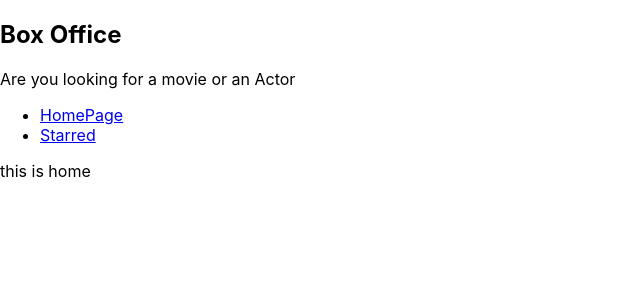
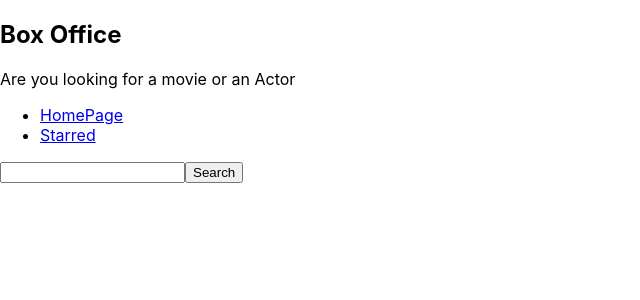
Before and after one commit to Tarun087/Box-office, a React (Create React App) app in the folder box-office/: page / in a window 1280 px wide. Shown: the top 300 px of the page, without its empty margins (0-640 px from the left). Built offline with nearby package versions, Linux system fonts and the light colour scheme.

Commit message:
added search button and enter key and also fetch results from api

```diff
--- a/box-office/src/Pages/Home.jsx
+++ b/box-office/src/Pages/Home.jsx
@@ -1,8 +1,41 @@
-import React from 'react';
+/* eslint-disable no-unused-vars */
+import React, { useState } from 'react';
 import MainPageLayout from '../components/MainPageLayout';
 
 function Home() {
-  return <MainPageLayout>this is home</MainPageLayout>;
+  const [input, setInput] = useState('');
+  const onSearch = () => {
+    // https://api.tvmaze.com/search/shows?q=girls
+    fetch(`https://api.tvmaze.com/search/shows?q=${input}`)
+      .then(r => r.json())
+      .then(result => {
+        console.log(result);
+      });
+  };
+
+  const onInputChange = ev => {
+    setInput(ev.target.value);
+  };
+
+  const onKeyDown = ev => {
+    if (ev.keyCode === 13) {
+      onSearch();
+    }
+  };
+
+  return (
+    <MainPageLayout>
+      <input
+        type="text"
+        onChange={onInputChange}
+        onKeyDown={onKeyDown}
+        value={input}
+      />
+      <button type="button" onClick={onSearch}>
+        Search
+      </button>
+    </MainPageLayout>
+  );
 }
 
 export default Home;
```
Also changed, not shown: 1 other file (tests, documents, lock files or other folders).
